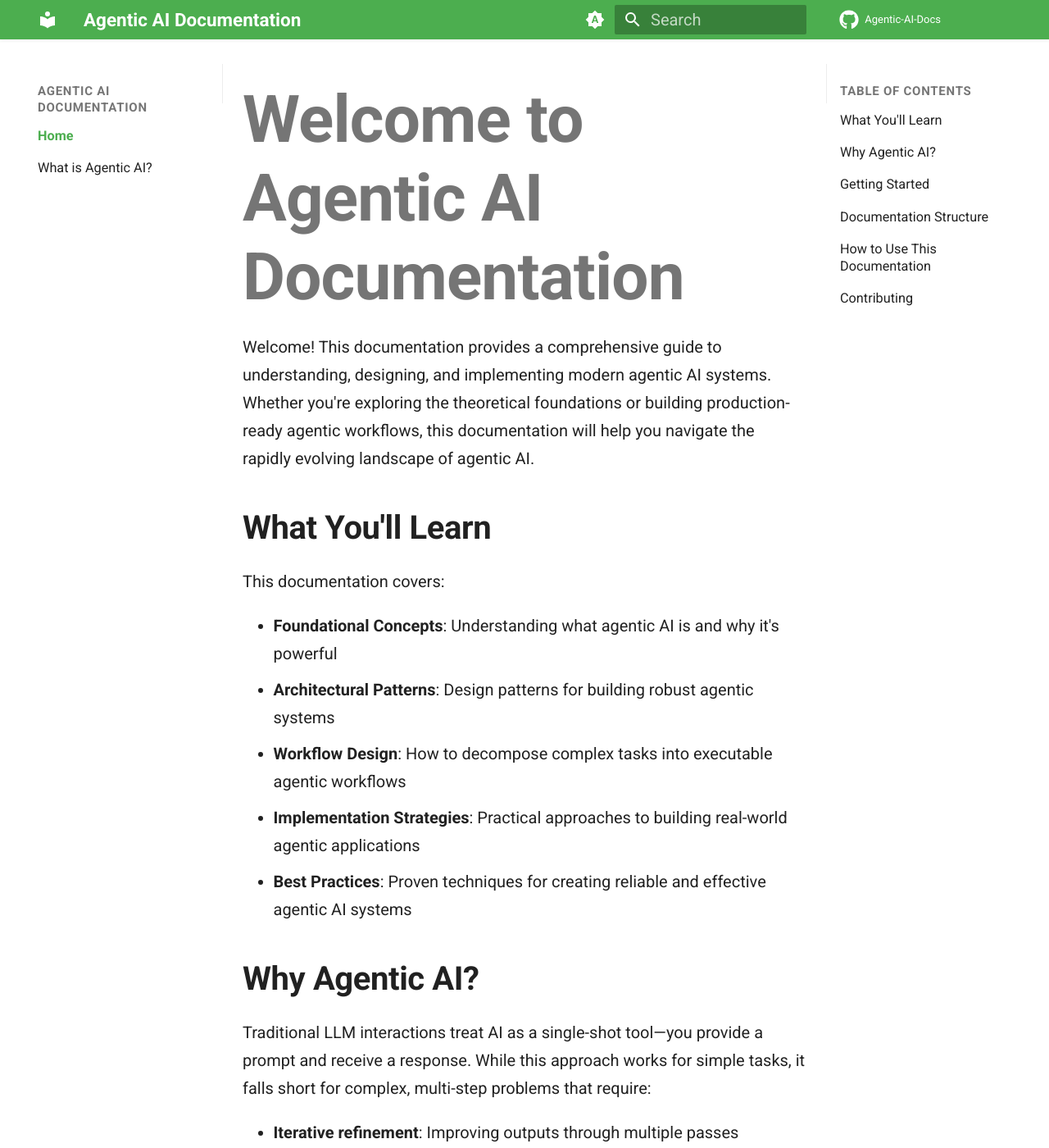
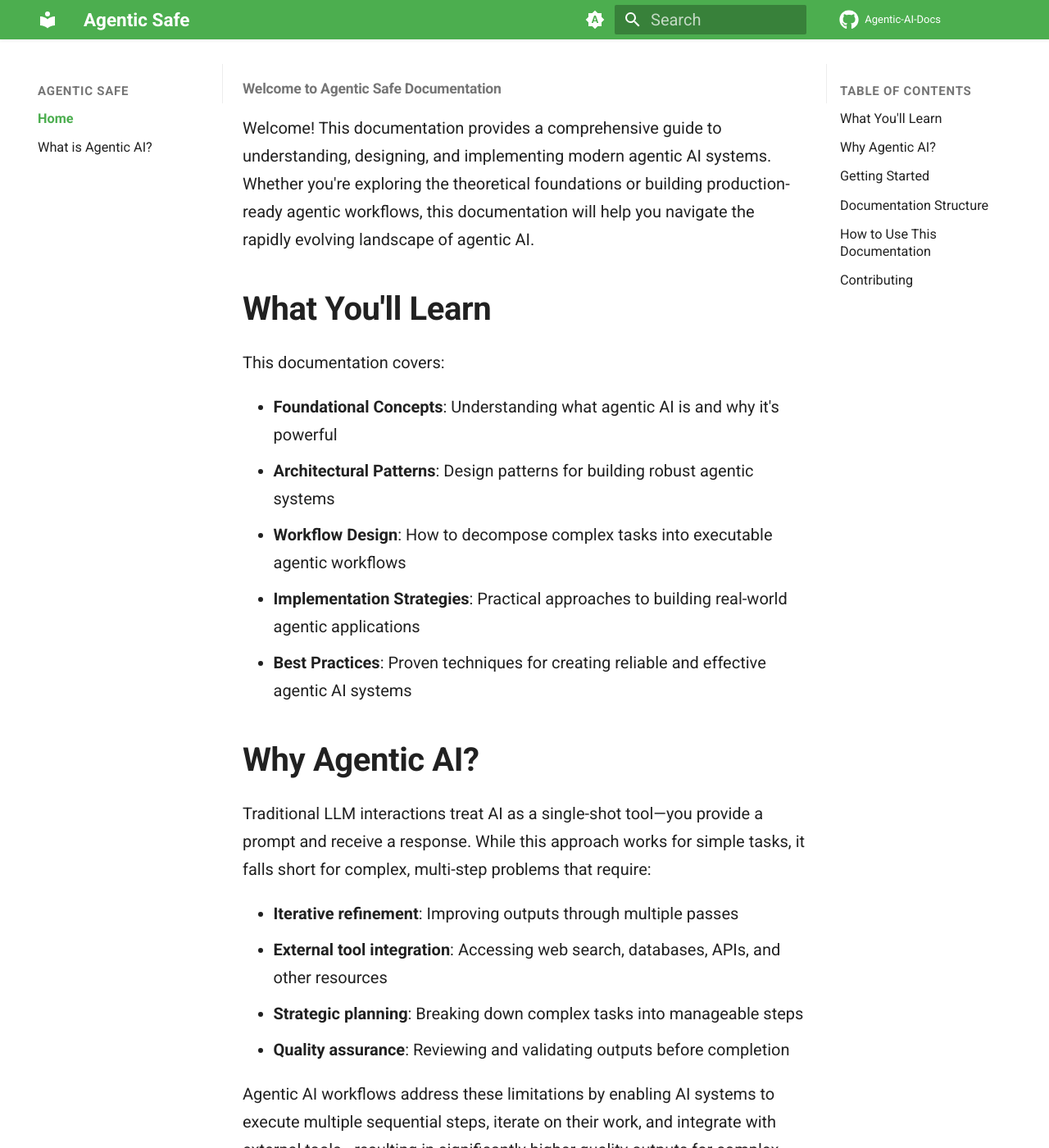
Before and after one commit to ibrahim-shaban-qabaqebo/Agentic-AI-Docs, an MkDocs documentation site: the page built from docs/index.md, in a window 1280 px wide and 1400 px high. Shown: the whole window at 82% size. Built offline with MkDocs 1.6.1 and Material for MkDocs 9.7.7, drawn with Linux system fonts in a browser that asks for light colours; comment, search, counter and statistics services are not loaded.

Commit message:
Rebrand to Agentic Safe and update styling
- Change site name from 'Agentic AI Documentation' to 'Agentic Safe'
- Set h1 header font size to 14px
- Reduce spacing between navigation and TOC items
- Update welcome page title

```diff
--- a/docs/assets/stylesheets/extra.css
+++ b/docs/assets/stylesheets/extra.css
@@ -131,18 +131,12 @@ img.index-header {
   font-weight: 500;
 }
 
-/* Main title - Large display font (56-64px) */
+/* Main title - 14px font */
 .md-typeset h1 {
-  font-size: 3.5rem; /* ~56px */
+  font-size: 0.875rem; /* ~14px */
   font-weight: 700;
   line-height: 1.2;
   margin-bottom: 1rem;
-}
-
-@media screen and (min-width: 76.25em) {
-  .md-typeset h1 {
-    font-size: 4rem; /* ~64px on larger screens */
-  }
 }
 
 /* Section headings (28-32px) */
@@ -204,9 +198,13 @@ img.index-header {
 }
 
 /* Navigation - Menu items (12-13px) - simple text, no buttons */
+.md-nav__item {
+  margin-bottom: 0.2rem; /* Reduced spacing between items */
+}
+
 .md-nav__item .md-nav__link {
   font-size: 0.75rem; /* ~12px */
-  padding: 0.2rem 0;
+  padding: 0.1rem 0; /* Reduced vertical padding */
   border-radius: 0;
   background: none;
   transition: color 0.2s;
@@ -302,7 +300,7 @@ img.index-header {
 
   /* Make TOC items match left navigation style */
   .md-nav--secondary .md-nav__item {
-    margin-bottom: 0.5rem;
+    margin-bottom: 0.2rem; /* Reduced spacing between items */
   }
 
   /* TOC heading - same as left nav (11-12px) */
@@ -322,7 +320,7 @@ img.index-header {
   /* TOC links - same as left nav (12-13px) - simple text, no buttons */
   .md-nav--secondary .md-nav__link {
     font-size: 0.75rem; /* ~12px */
-    padding: 0.2rem 0;
+    padding: 0.1rem 0; /* Reduced vertical padding */
     border-radius: 0;
     background: none;
     transition: color 0.2s;
--- a/docs/index.md
+++ b/docs/index.md
@@ -1,4 +1,4 @@
-# Welcome to Agentic AI Documentation
+# Welcome to Agentic Safe Documentation
 
 Welcome! This documentation provides a comprehensive guide to understanding, designing, and implementing modern agentic AI systems. Whether you're exploring the theoretical foundations or building production-ready agentic workflows, this documentation will help you navigate the rapidly evolving landscape of agentic AI.
 
--- a/mkdocs.yml
+++ b/mkdocs.yml
@@ -1,4 +1,4 @@
-site_name: Agentic AI Documentation
+site_name: Agentic Safe
 
 site_description: Comprehensive documentation for Agentic AI platform
 
```
